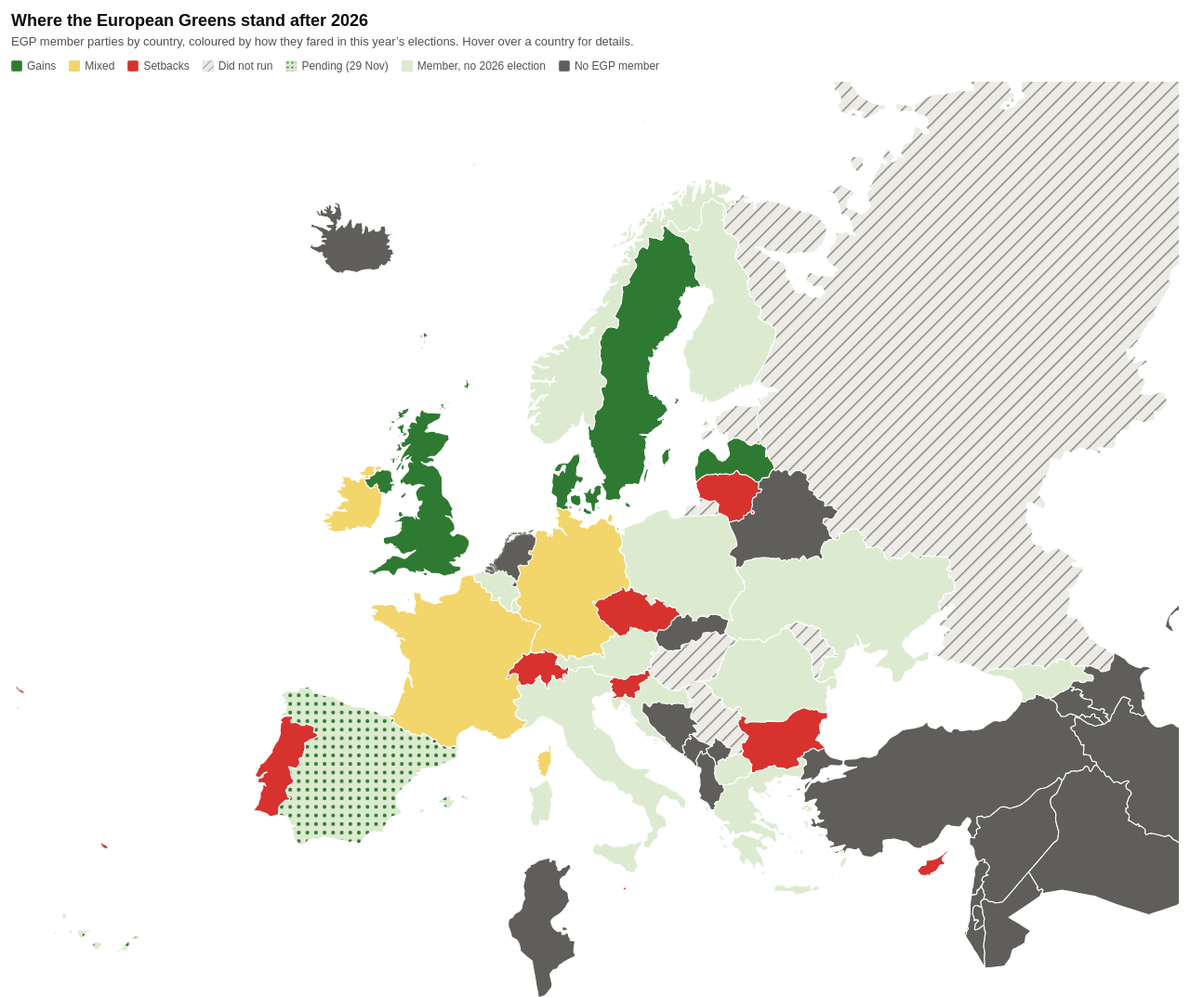
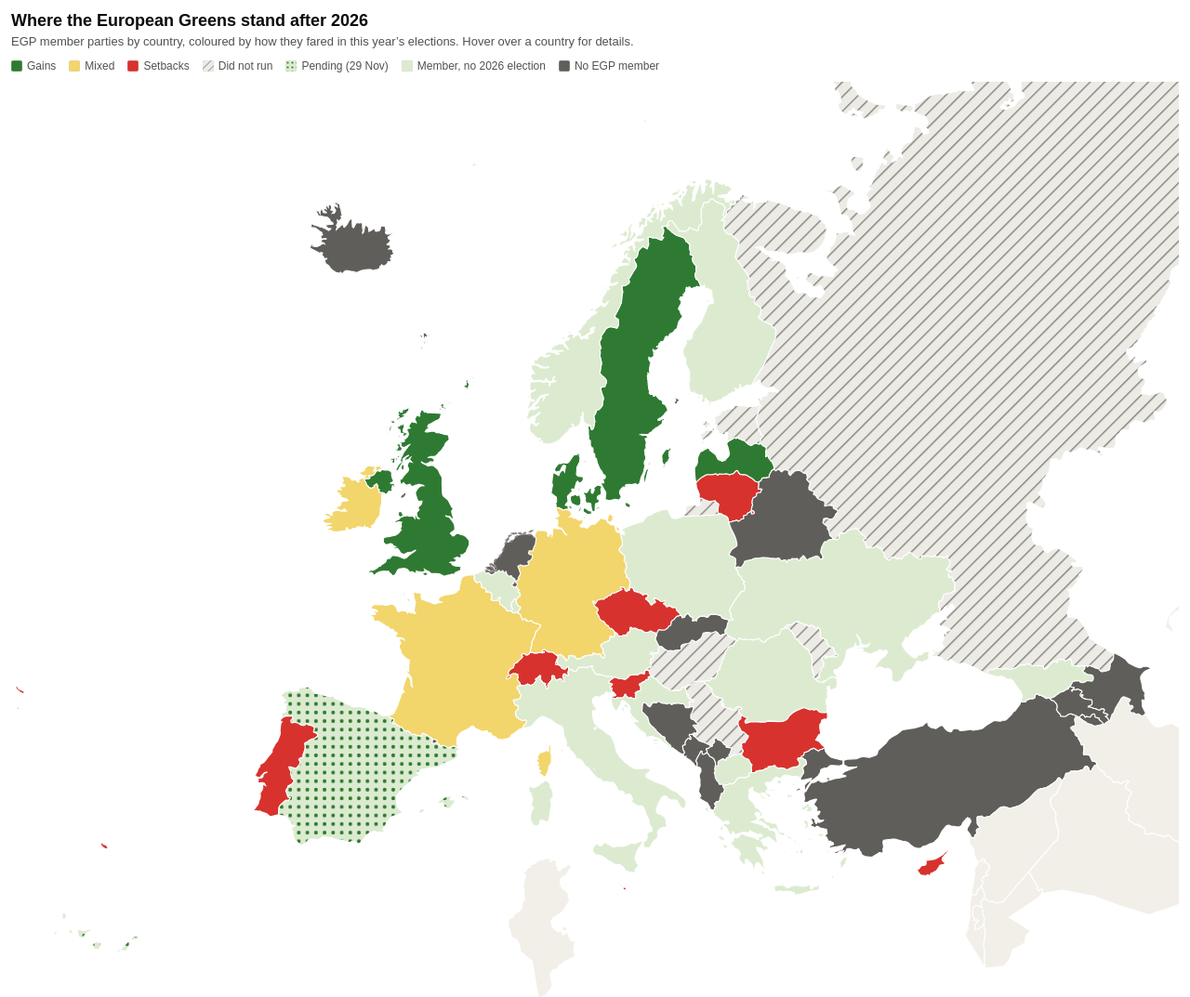
Before and after one commit to Europe-Elects/egp-2026-visuals, a plain HTML site: page map.html in a window 1280 px wide. Shown: the top 1073 px of the page at 93% size. Drawn offline with Linux system fonts and the light colour scheme.

Commit message:
Add EUROPE set for conditional styling in map

```diff
--- a/map.html
+++ b/map.html
@@ -50,13 +50,14 @@ const projection = d3.geoAzimuthalEqualArea().rotate([-14, -52]).fitExtent([[8,
 const path = d3.geoPath(projection);
 const tip = d3.select('#tip'), wrap = document.getElementById('wrap');
 
+const EUROPE = new Set(['Belarus','Slovakia','Bosnia and Herzegovina','Kosovo','Montenegro','Albania','Armenia','Azerbaijan','Turkey','Iceland','Liechtenstein','Andorra','Monaco','San Marino','Vatican','Faroe Islands','Isle of Man','Jersey','Guernsey','Netherlands','Åland']);
 Promise.all([d3.json('data/europe.geo.json'), d3.json('data/members.json')]).then(([geo, data]) => {
   const M = data.countries, notes = data.notes || {};
-  const fill = name => M[name] ? CAT[M[name].status].fill() : css('--none');
+  const fill = name => M[name] ? CAT[M[name].status].fill() : EUROPE.has(name) ? css('--none') : css('--outside');
   const html = name => {
     if (notes[name]) return `<b>${name}</b><br><span class="muted">${notes[name]}</span>`;
     const m = M[name];
-    if (!m) return `<b>${name}</b><br><span class="muted">No EGP member</span>`;
+    if (!m) return EUROPE.has(name) ? `<b>${name}</b><br><span class="muted">No EGP member</span>` : `<b>${name}</b>`;
     return `<b>${name}</b> · <span class="muted">${CAT[m.status].label}</span><br>${m.party}` +
       (m.result ? `<br><span class="muted">${m.result}</span>` : '');
   };
```
